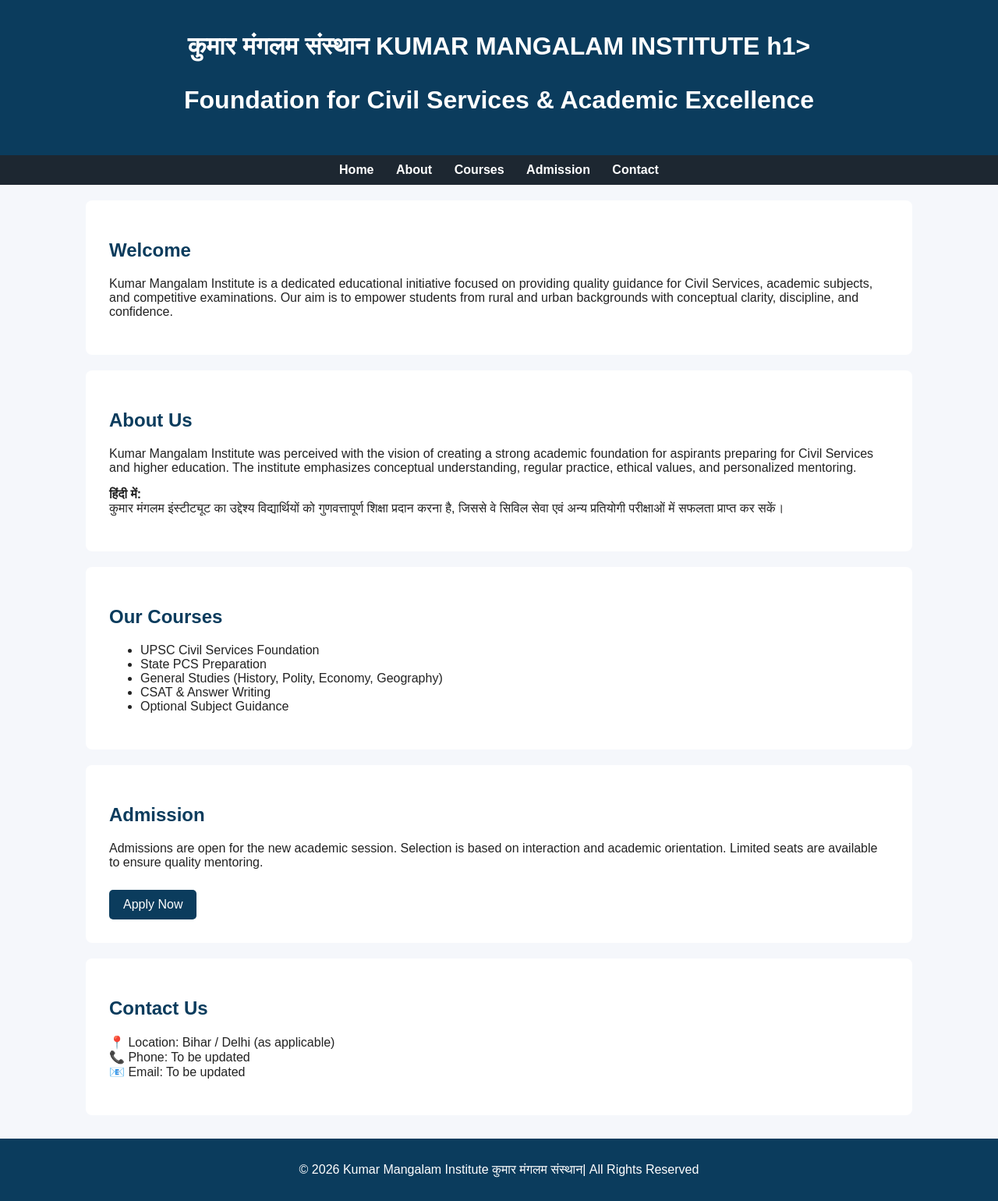
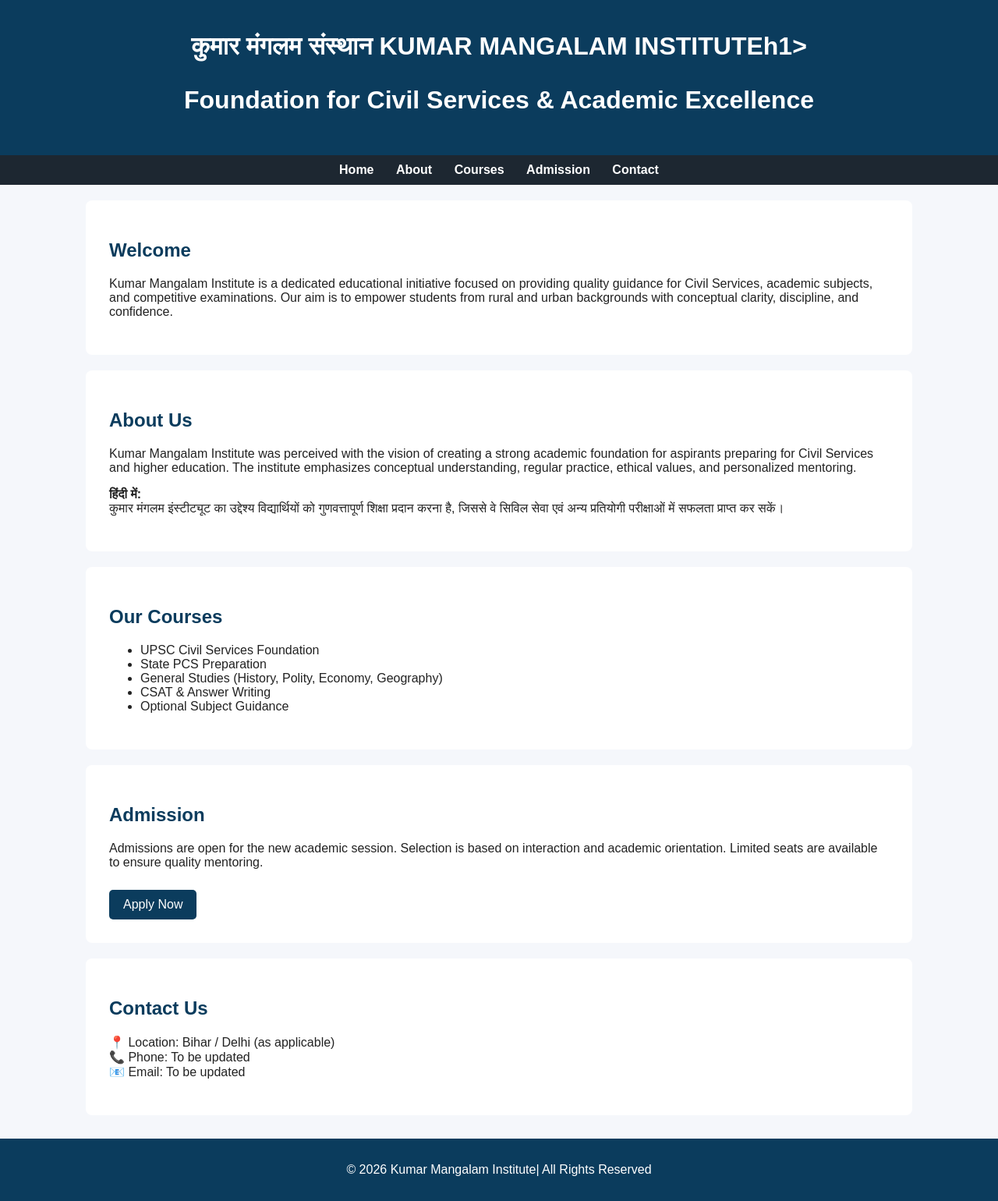
Before and after one commit to Mangalam771/KUMAR-MANGALAM-INSTITUTE-, a plain HTML site: page index.html in a window 1280 px wide. Shown: the whole page at 78% size. Drawn offline with Linux system fonts and the light colour scheme.

Commit message:
Fix HTML formatting and remove extra text

```diff
--- a/index.html
+++ b/index.html
@@ -65,7 +65,7 @@
 
 <header>
   <h1>कुमार मंगलम संस्थान
-  KUMAR MANGALAM INSTITUTE h1>
+  KUMAR MANGALAM INSTITUTEh1>
   <p>Foundation for Civil Services & Academic Excellence</p>
 </header>
 
@@ -134,7 +134,7 @@
 </section>
 
 <footer>
-  <p>© 2026 Kumar Mangalam Institute कुमार मंगलम संस्थान| All Rights Reserved</p>
+  <p>© 2026 Kumar Mangalam Institute| All Rights Reserved</p>
 </footer>
 
 </body>
```
